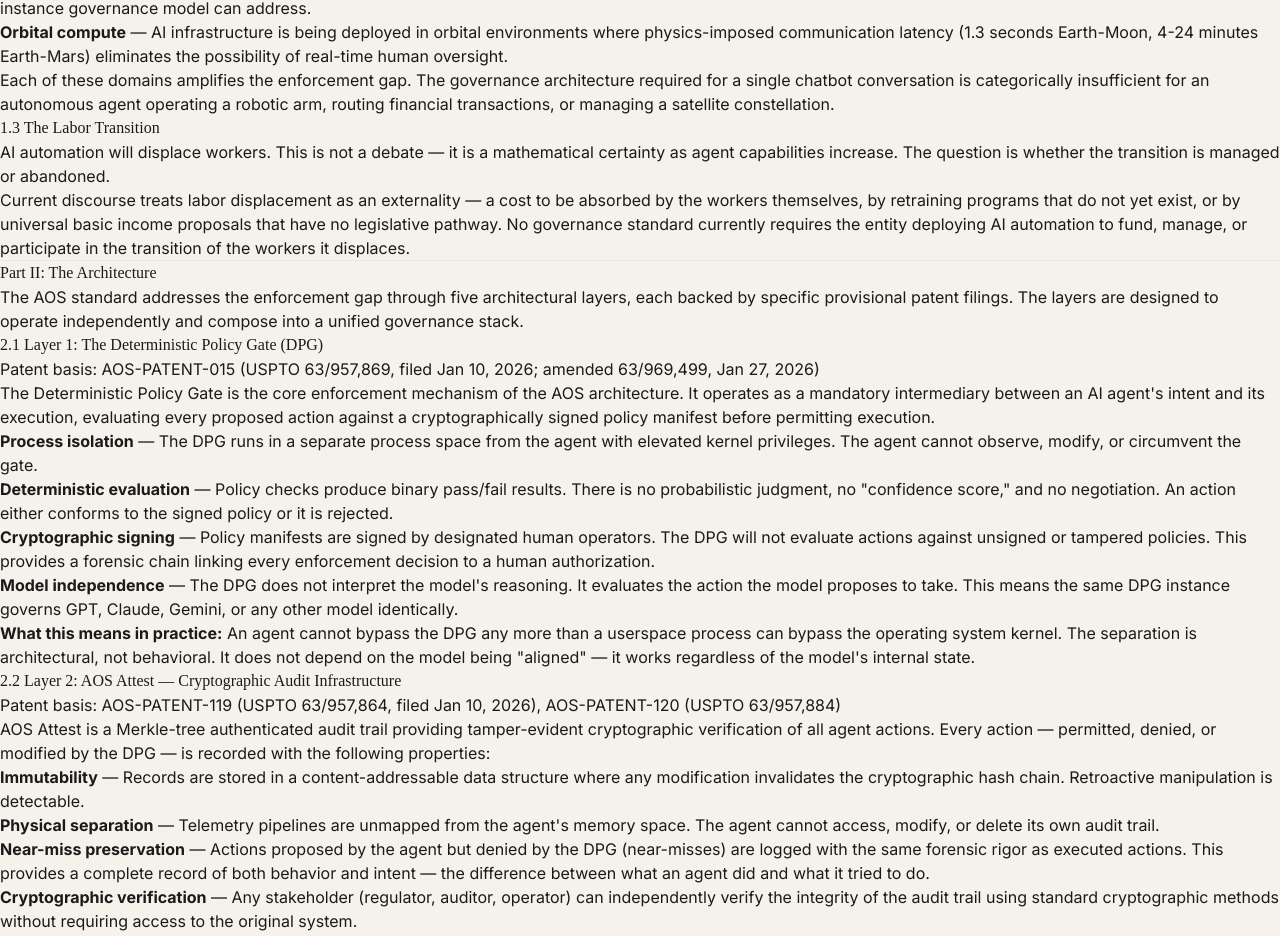
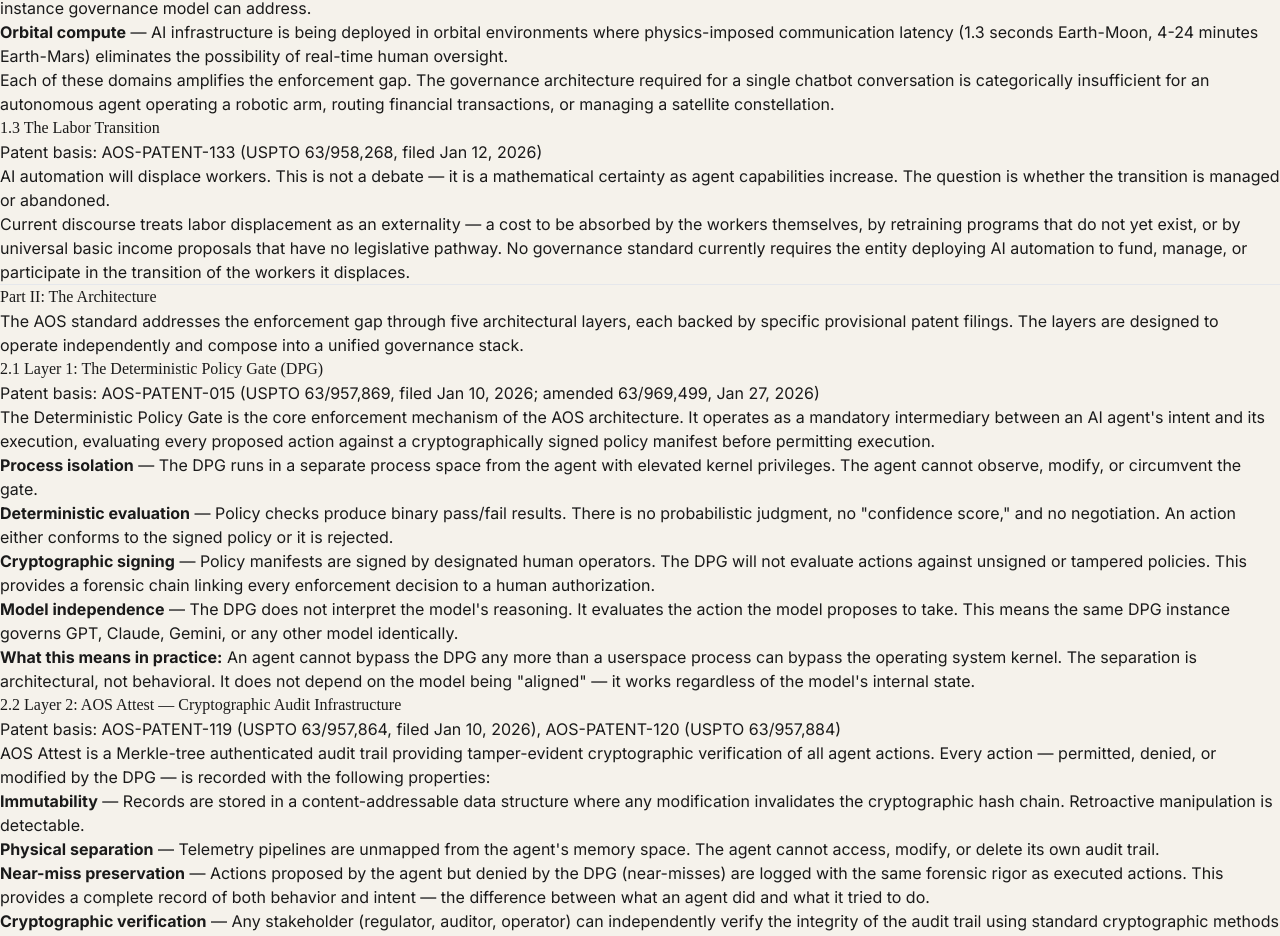
Before and after one commit to genesalvatore/aos-governance.com, a React (Vite) app in the folder aos-governance-web/: page /policy/aos-standard in a window 1280 px wide. Shown: the part 4934-5870 px from the top of the page. Built offline with nearby package versions, Linux system fonts and the light colour scheme.

Commit message:
fix: inject AOS-PATENT-133 citation directly into Section 1.3 to anchor the labor transition narrative

```diff
--- a/aos-governance-web/src/pages/AOSStandardPage.tsx
+++ b/aos-governance-web/src/pages/AOSStandardPage.tsx
@@ -220,6 +220,9 @@ export default function AOSStandardPage() {
                         </p>
 
                         <h3 className="print:break-before-avoid">1.3 The Labor Transition</h3>
+                        <p className="text-sm font-mono text-gray-500 bg-gray-50 p-3 rounded print:border print:border-gray-200 print:bg-transparent !mb-6">
+                            Patent basis: AOS-PATENT-133 (USPTO 63/958,268, filed Jan 12, 2026)
+                        </p>
                         <p>
                             AI automation will displace workers. This is not a debate — it is a mathematical certainty as agent capabilities increase. The question is whether the transition is managed or abandoned.
                         </p>
```
